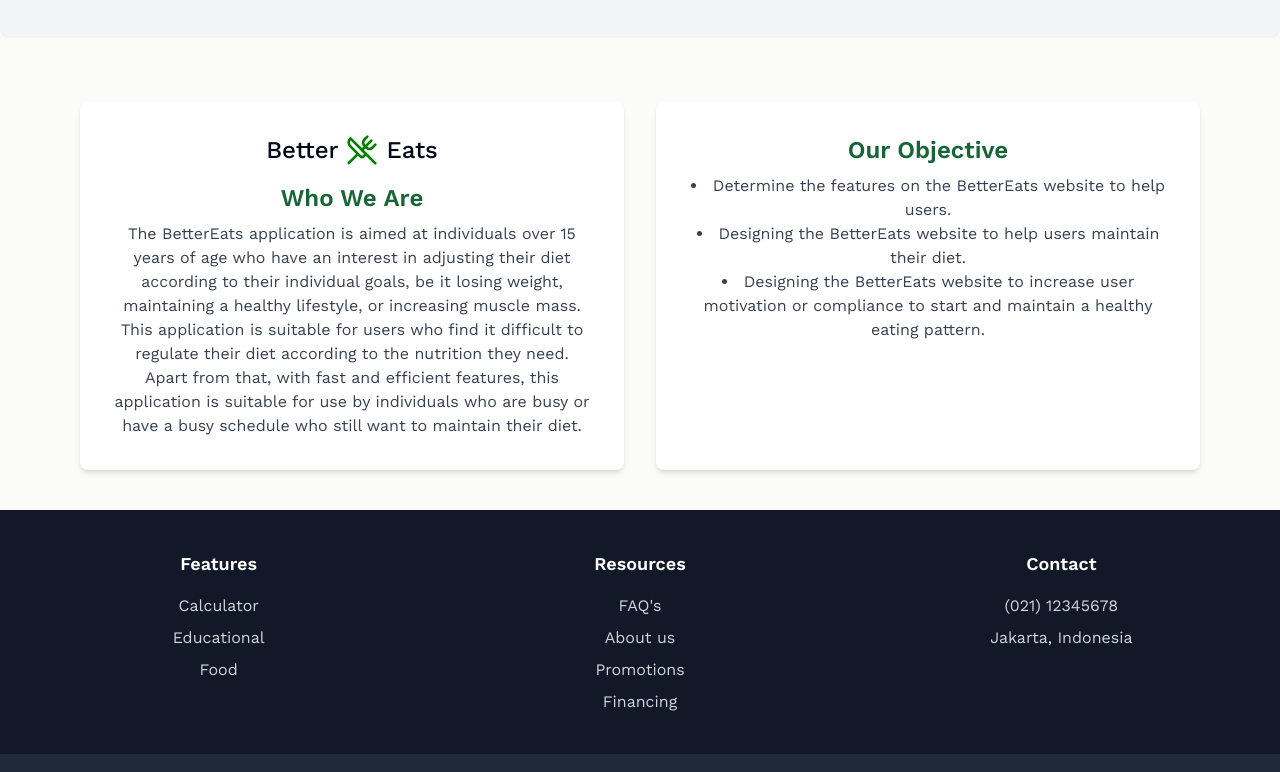
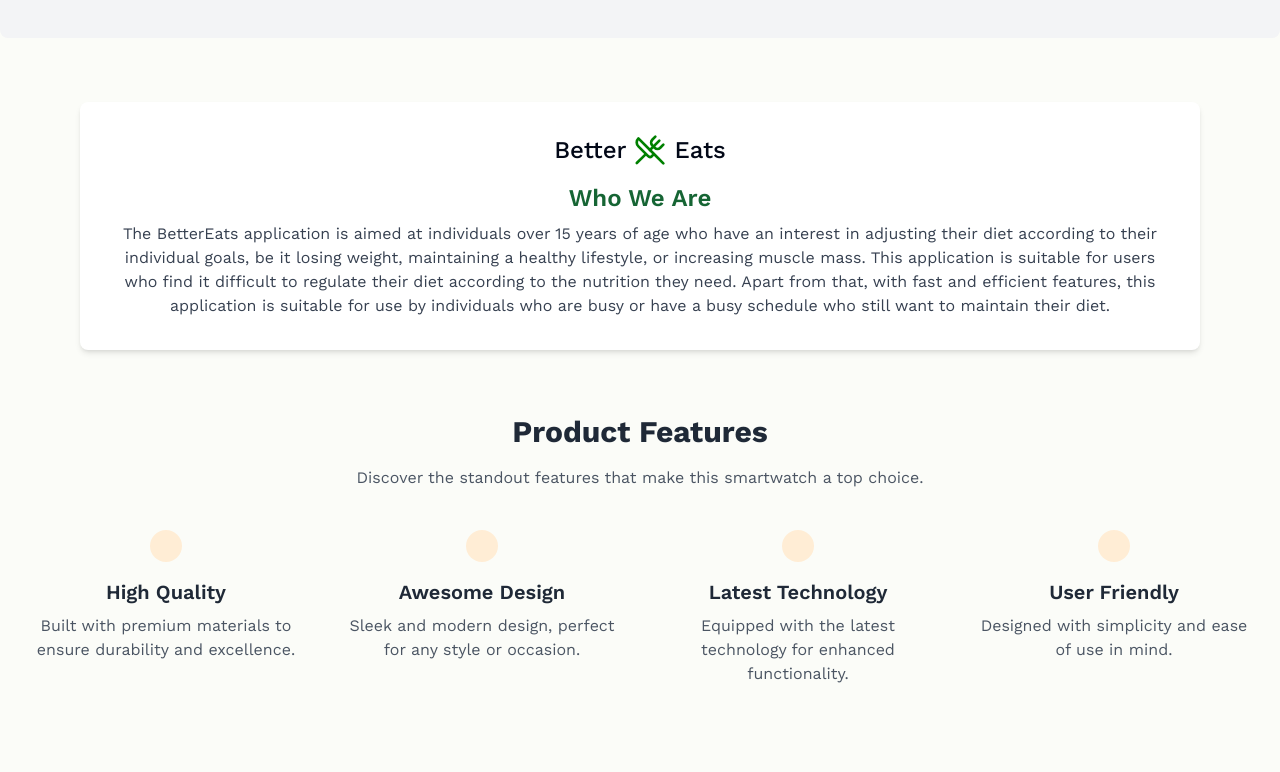
Before and after one commit to Johovenn/BetterEats, a Next.js app: page / in a window 1280 px wide. Shown: the part 504-1276 px from the top of the page. Built offline with nearby package versions, Linux system fonts and the light colour scheme; no server answers.

Commit message:
feat: add product features (on progress

```diff
--- a/src/app/page.tsx
+++ b/src/app/page.tsx
@@ -63,17 +63,51 @@
                         The BetterEats application is aimed at individuals over 15 years of age who have an interest in adjusting their diet according to their individual goals, be it losing weight, maintaining a healthy lifestyle, or increasing muscle mass. This application is suitable for users who find it difficult to regulate their diet according to the nutrition they need. Apart from that, with fast and efficient features, this application is suitable for use by individuals who are busy or have a busy schedule who still want to maintain their diet.
                     </p>
                 </div>
+            </div>
 
-                {/* Our Objective */}
-                <div className="bg-white shadow-md p-8 rounded-lg flex-1 text-center">
-                    <h3 className="text-2xl font-semibold text-green-800 mb-2">Our Objective</h3>
-                    <p className="text-gray-700">
-                    <li> Determine the features on the BetterEats website to help users.</li>
-                    <li> Designing the BetterEats website to help users maintain their diet.</li>
-                    <li> Designing the BetterEats website to increase user motivation or compliance to start and maintain a healthy eating pattern.</li>
-                    </p>
-                </div>
-            </div>
+            {/* Product Features */}
+<section className="container mx-auto px-6 py-16 text-center">
+  <h3 className="text-3xl font-bold text-gray-800">Product Features</h3>
+  <p className="text-gray-600 mt-4 mb-10">Discover the standout features that make this smartwatch a top choice.</p>
+
+  <div className="grid grid-cols-1 md:grid-cols-4 gap-8">
+    {/* Feature 1 */}
+    <div className="flex flex-col items-center">
+      <div className="bg-orange-100 p-4 rounded-full">
+        <i className="fas fa-star text-orange-500 text-3xl"></i>
+      </div>
+      <h4 className="text-xl font-semibold text-gray-800 mt-4">High Quality</h4>
+      <p className="text-gray-600 mt-2">Built with premium materials to ensure durability and excellence.</p>
+    </div>
+
+    {/* Feature 2 */}
+    <div className="flex flex-col items-center">
+      <div className="bg-orange-100 p-4 rounded-full">
+        <i className="fas fa-paint-brush text-orange-500 text-3xl"></i>
+      </div>
+      <h4 className="text-xl font-semibold text-gray-800 mt-4">Awesome Design</h4>
+      <p className="text-gray-600 mt-2">Sleek and modern design, perfect for any style or occasion.</p>
+    </div>
+
+    {/* Feature 3 */}
+    <div className="flex flex-col items-center">
+      <div className="bg-orange-100 p-4 rounded-full">
+        <i className="fas fa-microchip text-orange-500 text-3xl"></i>
+      </div>
+      <h4 className="text-xl font-semibold text-gray-800 mt-4">Latest Technology</h4>
+      <p className="text-gray-600 mt-2">Equipped with the latest technology for enhanced functionality.</p>
+    </div>
+
+    {/* Feature 4 */}
+    <div className="flex flex-col items-center">
+      <div className="bg-orange-100 p-4 rounded-full">
+        <i className="fas fa-user-friends text-orange-500 text-3xl"></i>
+      </div>
+      <h4 className="text-xl font-semibold text-gray-800 mt-4">User Friendly</h4>
+      <p className="text-gray-600 mt-2">Designed with simplicity and ease of use in mind.</p>
+    </div>
+  </div>
+</section>
 
             {/* Footer Section */}
 <footer className="bg-gray-900 text-gray-300 mt-10">
```
